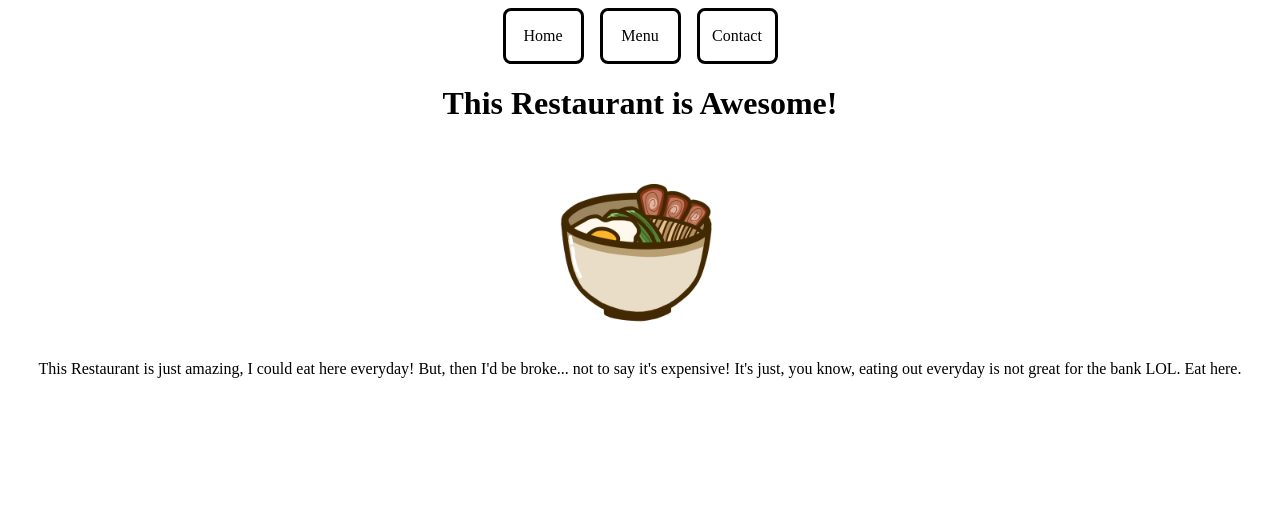
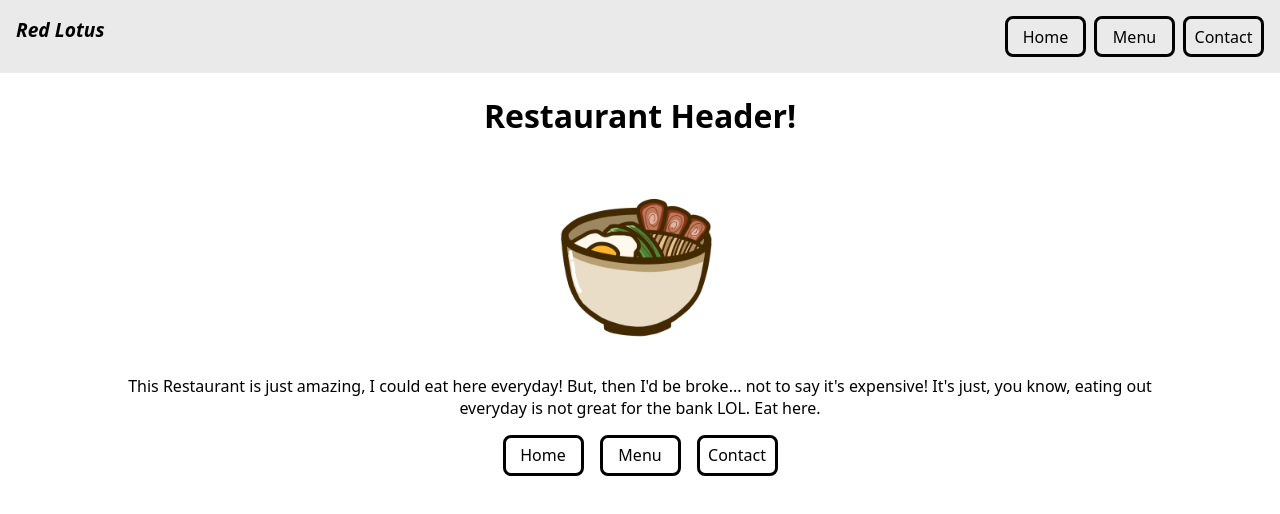
Before and after one commit to JakeWilliams21/Restaurant, a website built with webpack: page dist/index.html in a window 1280 px wide. Built offline with nearby package versions, Linux system fonts and the light colour scheme.

Commit message:
Added styling to Navbar, created Menu File, added Menu Skeleton

```diff
--- /dev/null
+++ b/src/menu.js
@@ -0,0 +1,21 @@
+const menuContent = () => {
+    const menuDiv = document.createElement('div')
+    menuDiv.classList.add('menu-div')
+
+    const menuHeader = document.createElement('h2');
+    menuHeader.textContent = 'Menu'
+    menuHeader.classList.add('menu-header')
+
+    const menuDescription = document.createElement('p');
+    menuDescription.classList.add('menu-description');
+    menuDescription.textContent = `Here you will find our excellent selection of Chinese and Vietnamese Cuisine. Please, browse to your heart's content`
+
+
+    const appHeader = document.createElement('h3');
+    appHeader.classList.add('app-header');
+    appHeader.textContent = 'Appetizers';
+
+
+}
+
+export default menuContent;
--- a/src/navbar.js
+++ b/src/navbar.js
@@ -1,24 +1,35 @@
 const createNavbar = () => {
     const navbar = document.createElement('div')
     navbar.classList.add('navbar')
+
+    const rightDiv = document.createElement('div');
+    rightDiv.classList.add('nav-right');
+
+    const leftDiv = document.createElement('div');
+    leftDiv.classList.add('nav-left');
+    leftDiv.textContent = 'Red Lotus'
 
     const homeTab = document.createElement('div')
     homeTab.classList.add('tab');
     homeTab.textContent = 'Home'
     homeTab.addEventListener('click', () => console.log('clicked'))
-    navbar.appendChild(homeTab)
+    rightDiv.appendChild(homeTab)
 
     const menuTab = document.createElement('div')
     menuTab.classList.add('tab');
     menuTab.textContent = 'Menu'
     menuTab.addEventListener('click', () => console.log('clicked'))
-    navbar.appendChild(menuTab)
+    rightDiv.appendChild(menuTab)
 
     const contactTab = document.createElement('div')
     contactTab.classList.add('tab');
     contactTab.textContent = 'Contact'
     contactTab.addEventListener('click', () => console.log('clicked'))
-    navbar.appendChild(contactTab)
+    rightDiv.appendChild(contactTab)
+
+    navbar.appendChild(leftDiv);
+    navbar.appendChild(rightDiv);
+
 
     return navbar;
 
--- a/src/setup.js
+++ b/src/setup.js
@@ -4,7 +4,7 @@ const div = document.createElement('div');
 div.classList.add('content-div')
 
 const header = document.createElement('h1')
-header.textContent = 'This Restaurant is Awesome!'
+header.textContent = 'Restaurant Header!'
 div.appendChild(header);
 
 const image = document.createElement('img')
@@ -15,5 +15,28 @@ const paragraph = document.createElement('p');
 paragraph.textContent = `This Restaurant is just amazing, I could eat here everyday! But, then I'd be broke... not to say it's expensive! It's just, you know, eating out everyday is not great for the bank LOL. Eat here.`;
 div.appendChild(paragraph);
 
+const tabDiv = document.createElement('div')
+tabDiv.classList.add('tab-div');
+
+const homeNavTab = document.createElement('div')
+homeNavTab.classList.add('tab');
+homeNavTab.textContent = 'Home'
+homeNavTab.addEventListener('click', () => console.log('clicked'))
+tabDiv.appendChild(homeNavTab)
+
+const menuNavTab = document.createElement('div')
+menuNavTab.classList.add('tab');
+menuNavTab.textContent = 'Menu'
+menuNavTab.addEventListener('click', () => console.log('clicked'))
+tabDiv.appendChild(menuNavTab)
+
+const contactNavTab = document.createElement('div')
+contactNavTab.classList.add('tab');
+contactNavTab.textContent = 'Contact'
+contactNavTab.addEventListener('click', () => console.log('clicked'))
+tabDiv.appendChild(contactNavTab)
+
+div.appendChild(tabDiv)
+
 return div;
 }
--- a/src/style.css
+++ b/src/style.css
@@ -1,3 +1,10 @@
+body {
+    margin: 0;
+    border: 0;
+    padding: 0;
+    font-family: system-ui, -apple-system, BlinkMacSystemFont, 'Segoe UI', Roboto, Oxygen, Ubuntu, Cantarell, 'Open Sans', 'Helvetica Neue', sans-serif;
+}
+
 #content {
     display: flex;
     flex-direction: column;
@@ -13,8 +20,29 @@ img {
 
 .navbar {
     display: flex;
-    justify-content: center;
+    justify-content: space-between;
     gap: 16px;
+    background-color: rgb(234, 234, 234);
+    padding: 16px;
+    width: 100vw;
+
+}
+
+.navbar > * {
+    padding-left: 16px;
+    padding-right: 16px;
+}
+
+.nav-right {
+    display: flex;
+    justify-content: space-evenly;
+    gap: 8px;
+}
+
+.nav-left {
+    font-size: larger;
+    font-weight: bold;
+    font-style: italic;
 }
 
 .tab {
@@ -24,7 +52,7 @@ img {
     border: solid;
     border-radius: 8px;
     width: 75px;
-    height: 50px;
+    height: 35px;
 }
 
 /* Content */
@@ -33,4 +61,12 @@ img {
     display: flex;
     flex-direction: column;
     align-items: center;
+    width: 80vw;
+    text-align: center;
 }
+
+.tab-div {
+    display: flex;
+    justify-content: center;
+    gap: 16px;
+}
```
Also changed, not shown: dist/index.bundle.js, dist/setup.bundle.js.
